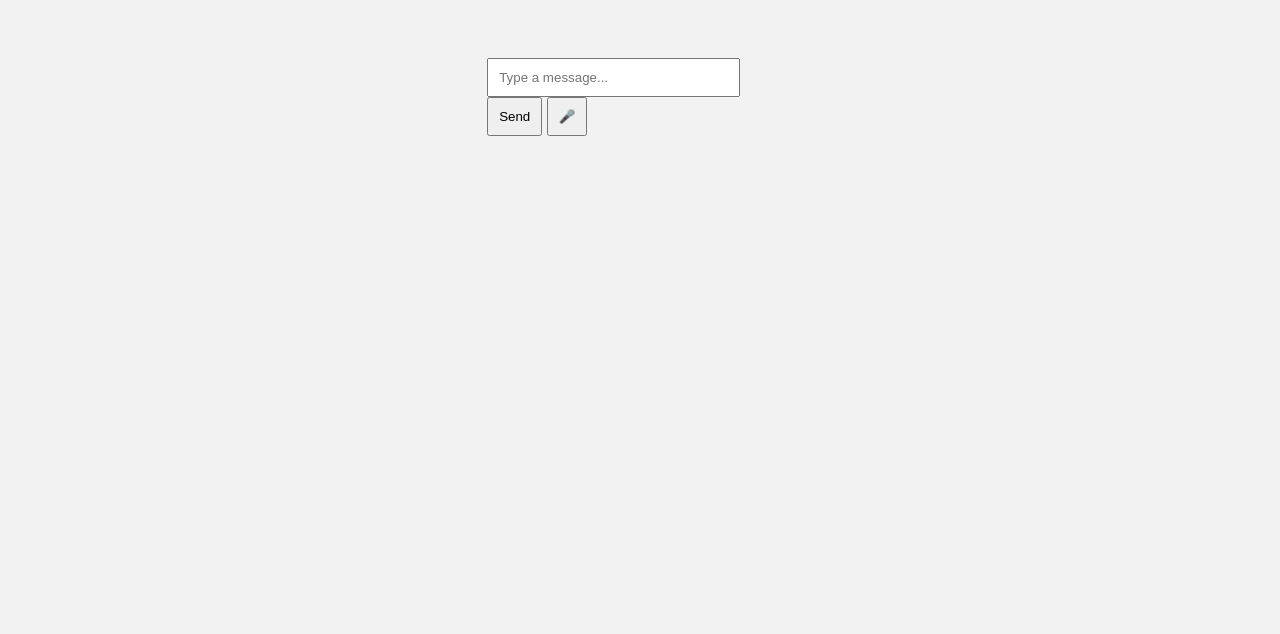
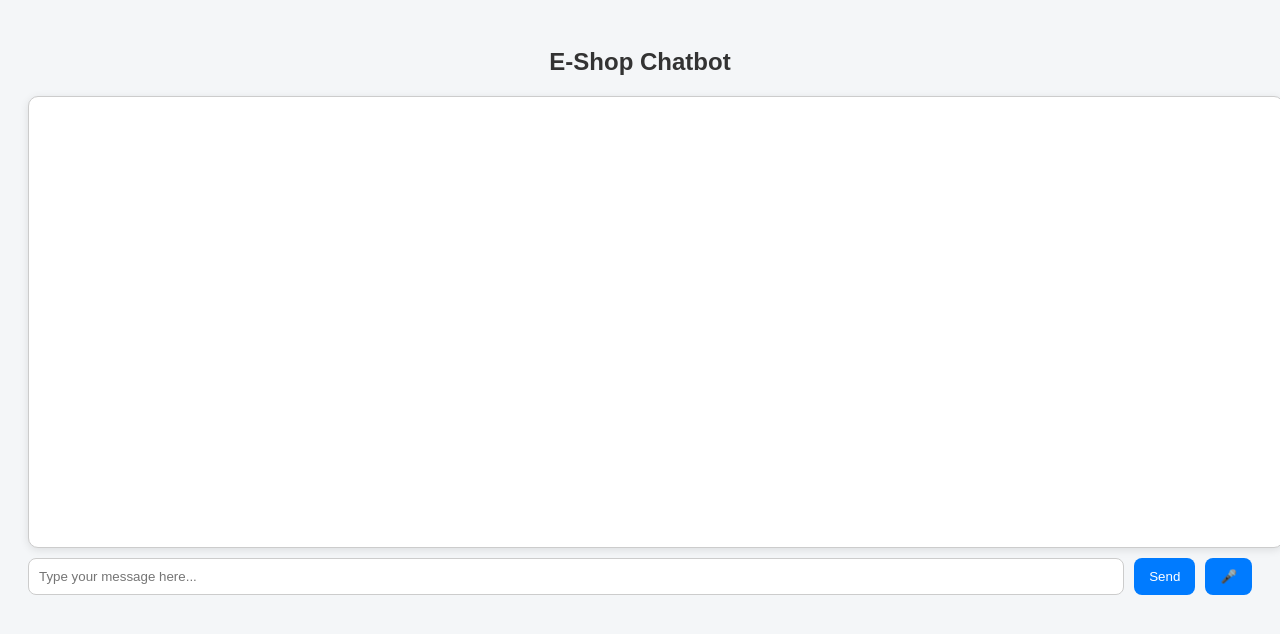
Before and after one commit to callmenuwan/ecom-chatbot, a Flask app: page / in a window 1280 px wide. Shown: the top 634 px of the page. Run offline with Flask 3, Linux system fonts and the light colour scheme.

Commit message:
Vouice record changed from flask to web brower record

```diff
--- a/ui/templates/index.html
+++ b/ui/templates/index.html
@@ -1,62 +1,171 @@
 <!DOCTYPE html>
-<html lang="en">
+<html>
 <head>
-    <meta charset="UTF-8">
     <title>E-Shop Chatbot</title>
-    <link rel="stylesheet" href="/static/style.css">
+    <style>
+        body {
+            font-family: Arial, sans-serif;
+            padding: 20px;
+            background-color: #f4f6f8;
+        }
+
+        h2 {
+            text-align: center;
+            color: #333;
+        }
+
+        #chatbox {
+            width: 100%;
+            height: 420px;
+            background: white;
+            border: 1px solid #ccc;
+            border-radius: 10px;
+            padding: 15px;
+            overflow-y: auto;
+            box-shadow: 0 2px 8px rgba(0, 0, 0, 0.1);
+        }
+
+        .message {
+            margin: 10px 0;
+            max-width: 70%;
+            padding: 10px 15px;
+            border-radius: 20px;
+            line-height: 1.4;
+            word-wrap: break-word;
+        }
+
+        .user {
+            background-color: #d1e7dd;
+            align-self: flex-end;
+            margin-left: auto;
+        }
+
+        .bot {
+            background-color: #f8d7da;
+            align-self: flex-start;
+            margin-right: auto;
+        }
+
+        #input-area {
+            margin-top: 10px;
+            display: flex;
+            gap: 10px;
+        }
+
+        #input-box {
+            flex: 1;
+            padding: 10px;
+            border-radius: 8px;
+            border: 1px solid #ccc;
+        }
+
+        #send-button,
+        #voice-button {
+            padding: 10px 15px;
+            border: none;
+            border-radius: 8px;
+            background-color: #007bff;
+            color: white;
+            cursor: pointer;
+        }
+
+        #send-button:hover,
+        #voice-button:hover {
+            background-color: #0056b3;
+        }
+    </style>
 </head>
 <body>
 
-      <div id="chatbox">
-        <div id="messages"></div>
-        <form id="chat-form">
-          <input type="text" id="user-input" placeholder="Type a message..." autocomplete="off">
-          <button type="submit">Send</button>
-          <button type="button" id="voice-btn">🎤</button>
-        </form>
-      </div>
+    <h2>E-Shop Chatbot</h2>
+    <div id="chatbox" style="display: flex; flex-direction: column;"></div>
 
-      <script>
-        const form = document.getElementById("chat-form");
-        const input = document.getElementById("user-input");
-        const messages = document.getElementById("messages");
-        const voiceBtn = document.getElementById("voice-btn");
+    <div id="input-area">
+        <input type="text" id="input-box" placeholder="Type your message here..." />
+        <button id="send-button">Send</button>
+        <button id="voice-button">🎤</button>
+    </div>
 
-        form.addEventListener("submit", async (e) => {
-          e.preventDefault();
-          const message = input.value;
-          addMessage("You", message);
-          input.value = "";
+    <!-- Mic start sound -->
+    <audio id="mic-sound" src="https://actions.google.com/sounds/v1/alarms/beep_short.ogg" preload="auto"></audio>
 
-          const res = await fetch("/chat", {
-            method: "POST",
-            headers: { "Content-Type": "application/json" },
-            body: JSON.stringify({ message }),
-          });
+    <script>
+        const chatbox = document.getElementById("chatbox");
+        const inputBox = document.getElementById("input-box");
+        const sendButton = document.getElementById("send-button");
+        const voiceButton = document.getElementById("voice-button");
+        const micSound = document.getElementById("mic-sound");
 
-          const data = await res.json();
-          addMessage("Bot", data.response);
+        function appendMessage(sender, message) {
+            const p = document.createElement("div");
+            p.classList.add("message", sender === "You" ? "user" : "bot");
+            p.textContent = message;
+            chatbox.appendChild(p);
+            chatbox.scrollTop = chatbox.scrollHeight;
+        }
+
+        async function sendMessage(text) {
+            appendMessage("You", text);
+            const res = await fetch("/chat", {
+                method: "POST",
+                headers: { "Content-Type": "application/json" },
+                body: JSON.stringify({ message: text })
+            });
+            const data = await res.json();
+            appendMessage("Bot", data.response);
+        }
+
+        sendButton.onclick = () => {
+            const text = inputBox.value.trim();
+            if (text) {
+                sendMessage(text);
+                inputBox.value = "";
+            }
+        };
+
+        inputBox.addEventListener("keypress", (e) => {
+            if (e.key === "Enter") sendButton.click();
         });
 
-        function addMessage(sender, text) {
-          const div = document.createElement("div");
-          div.textContent = `${sender}: ${text}`;
-          messages.appendChild(div);
-        }
+        voiceButton.onclick = () => {
+            if (!('webkitSpeechRecognition' in window)) {
+                alert("Sorry, your browser doesn't support voice input.");
+                return;
+            }
 
-        // 🎤 Voice button click
-        voiceBtn.addEventListener("click", async () => {
-          addMessage("Bot", "🎤 Listening...");
+            const recognition = new webkitSpeechRecognition();
+            recognition.lang = 'en-US';
+            recognition.interimResults = false;
+            recognition.maxAlternatives = 1;
+            recognition.timeout = 6000;
 
-          const res = await fetch("/voice", {
-            method: "POST"
-          });
+            micSound.play(); // 🔊 Play mic start sound
+            appendMessage("Bot", "🎙️ Listening...");
 
-          const data = await res.json();
-          addMessage("You (voice)", data.user_input);
-          addMessage("Bot", data.response);
-        });
-      </script>
+            recognition.start();
 
+            recognition.onresult = (event) => {
+                const voiceText = event.results[0][0].transcript;
+                sendMessage(voiceText);
+            };
+
+            recognition.onerror = (event) => {
+                appendMessage("Bot", "⚠️ Voice error: " + event.error);
+            };
+
+            recognition.onend = () => {
+                if (!recognition.resultReceived) {
+                    appendMessage("Bot", "🤔 Didn't catch that. Try again?");
+                }
+            };
+
+            recognition.resultReceived = false;
+            recognition.onresult = function (event) {
+                recognition.resultReceived = true;
+                const voiceText = event.results[0][0].transcript;
+                sendMessage(voiceText);
+            };
+        };
+    </script>
 </body>
 </html>
```
